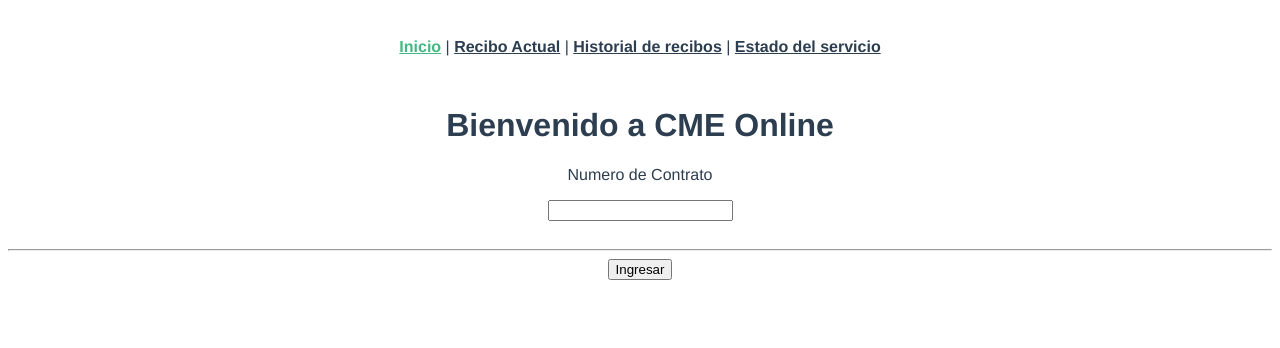
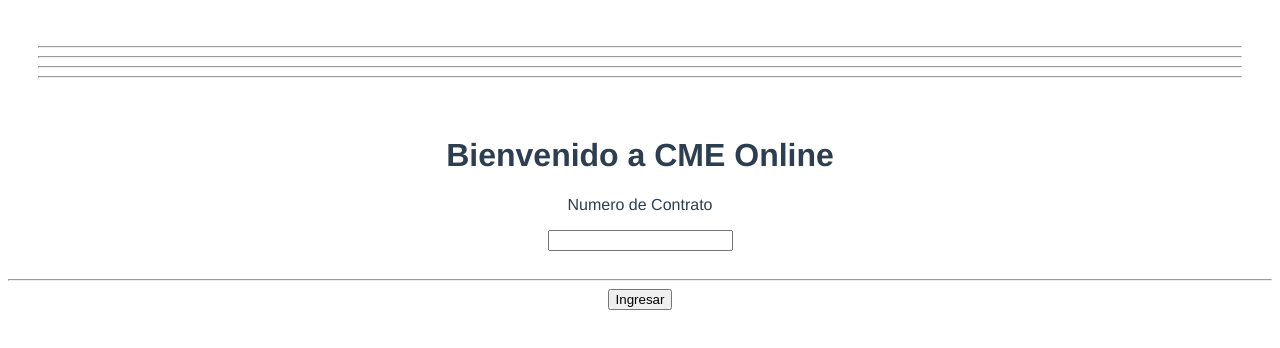
Before and after one commit to EstebanXP/PBDD, a Vue app in the folder parcial3/: page / in a window 1280 px wide. Shown: the top 348 px of the page. Built offline with nearby package versions, Linux system fonts and the light colour scheme; the HTML template or start-up script is replaced by a standard one.

Commit message:
antes de mimir, esconder botones y mas madres

```diff
--- a/parcial3/src/App.vue
+++ b/parcial3/src/App.vue
@@ -1,10 +1,10 @@
 <template>
 <div>
   <div id="nav">
-    <router-link to="/">Inicio</router-link> |
-    <router-link to="/recibo">Recibo Actual</router-link> |
-    <router-link to="/recibos">Historial de recibos</router-link> |
-    <router-link to="/estado">Estado del servicio</router-link>
+    <router-link v-if="$route.path != '/'" to="/recibo">Recibo Actual</router-link> <hr>
+    <router-link v-if="$route.path != '/'" to="/recibos">Historial de recibos</router-link> <hr>
+    <router-link v-if="$route.path != '/'" to="/estado">Estado del servicio</router-link> <hr>
+    <router-link v-if="$route.path != '/'" to="/" style="color:crimson">Cerrar Sesion</router-link> <hr>
   </div>
   <router-view/>
 </div>
```
